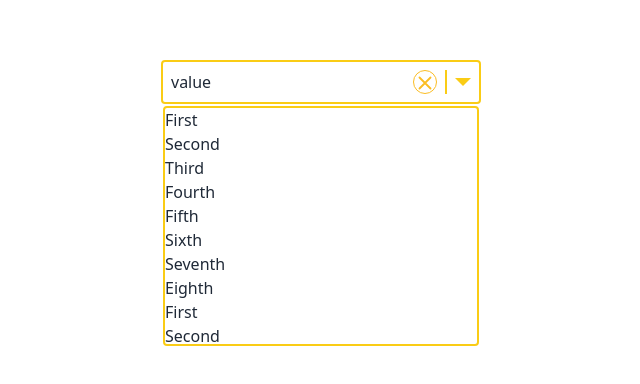
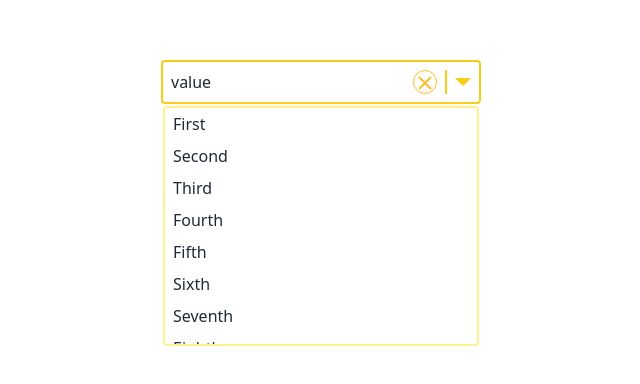
Before and after one commit to ZHANGJialiHappy/select, a React (Vite) app: page / in a window 1280 px wide. Shown: the part 318-702 px from the top of the page, without its empty margins (319-959 px from the left). Built offline with nearby package versions, Linux system fonts and the light colour scheme.

Commit message:
option css

```diff
--- a/src/select.tsx
+++ b/src/select.tsx
@@ -16,16 +16,17 @@ export function Select({ value, onChange, options }: SelectProps) {
     return (
         <div className="flex justify-center items-center min-h-screen">
             <div tabIndex={0}
-                className="relative w-80 min-h-6 border-2 border-solid  border-yellow-400 flex items-center gap-2 p-2 rounded group focus:border-yellow-200">
+                className="relative w-80 min-h-6 border-2 border-solid border-yellow-400 flex items-center gap-2 p-2 rounded group focus:border-yellow-200">
                 <span className="grow">value</span>
                 <button className="btn btn-circle btn-outline btn-warning btn-xs">
                     <svg xmlns="http://www.w3.org/2000/svg" className="h-6 w-6" fill="none" viewBox="0 0 24 24" stroke="currentColor"><path strokeLinecap="round" strokeLinejoin="round" strokeWidth="2" d="M6 18L18 6M6 6l12 12" /></svg>
                 </button>
                 <div className="bg-yellow-400 group-focus:bg-yellow-200 self-stretch w-0.5"></div>
                 <div className="translate-x-0 translate-y-1/4 border-8 border-solid border-transparent border-t-yellow-400 group-focus:border-t-yellow-200"></div>
-                <ul className="absolute-position m-0 p-0 max-h-60 overflow-y-auto border-2 border-solid border-yellow-400 rounded w-full">
+                <ul className={`absolute-position m-0 p-0 max-h-60 overflow-y-auto border-2 border-solid border-yellow-200 rounded w-full bg-white z-50`}>
+                {/* ${isOpen? "" : "hidden"} */}
                     {options.map(option => (
-                        <li key={option.label} className="option">
+                        <li key={option.label} className="px-2 py-1 cursor-pointer">
                             {option.label}
                         </li>
                     ))}
```
